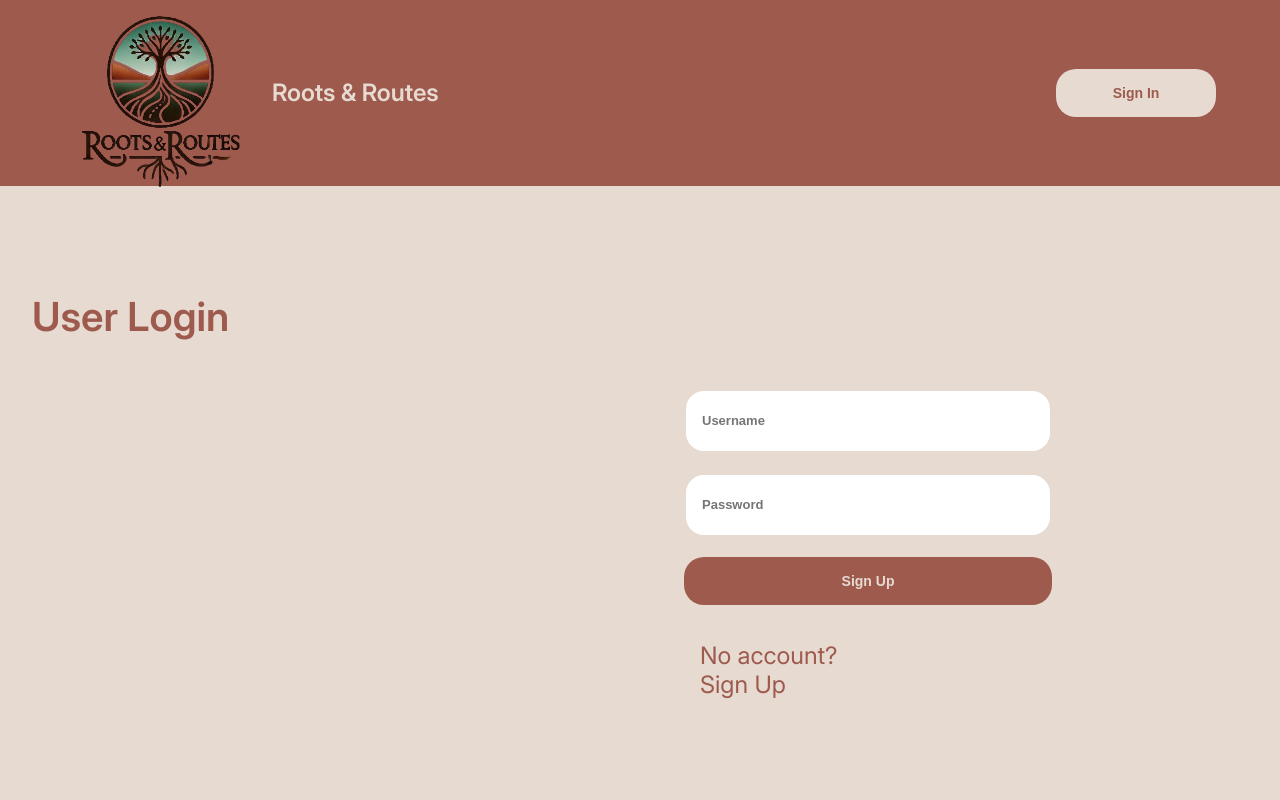
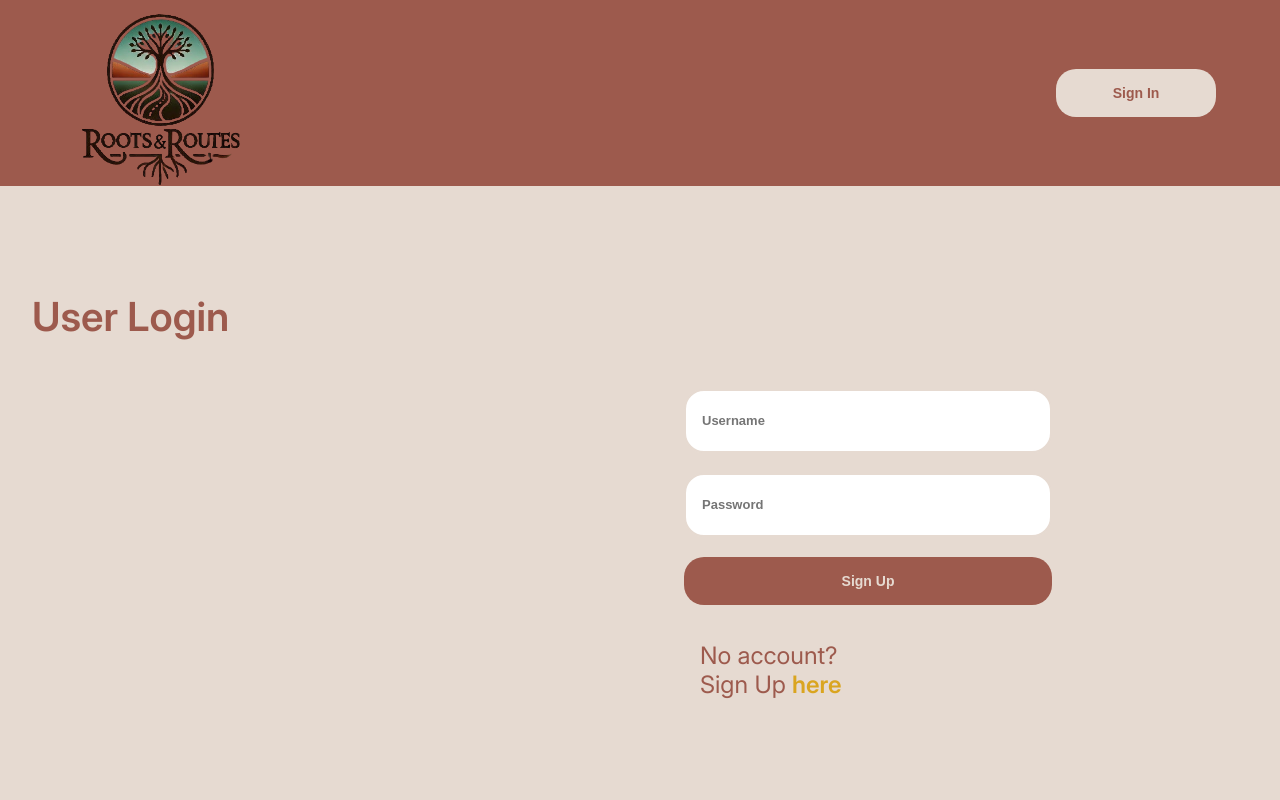
Before and after one commit to Adiam-Ahmed/roots-and-routes, a React (Create React App) app: page /login in a window 1280 px wide. Shown: the top 800 px of the page. Built offline with nearby package versions, Linux system fonts and the light colour scheme; no server answers.

Commit message:
fix bugs and connected buttons

```diff
--- a/src/components/Header/Header.jsx
+++ b/src/components/Header/Header.jsx
@@ -2,25 +2,35 @@ import React from 'react'
 import './Header.scss'
 import Logo from '../../assets/Logo.png'
 import CTAButton from "../UI/CTAButton/CTAButton";
+import { useNavigate,  Link } from "react-router-dom";
+
+
 
 
 const Header = () => {
+    const navigate = useNavigate();
+
+    const handleNavigate = (route) => {
+        navigate(route);
+    };
+
     return (
         <header className='header'>
             <section className='header__container'>
                 <section className='header__logo-container'>
-                    <img
-                        src={Logo}
-                        alt='root and routes logo'
-                        className='header__logo-img'
-                    />
-                    <h2 className='header__logo'>Roots & Routes</h2>
+                    <Link to='/'>
+                        <img
+                            src={Logo}
+                            alt='root and routes logo'
+                            className='header__logo-img'
+                        />
+                    </Link>
                 </section>
                 <CTAButton
-                    className= 'header-btn'
+                    className='header-btn'
                     text="Sign In"
                     type="header-btn"
-                // onClick={}
+                    onClick={() => handleNavigate("/login")}
                 />
 
             </section>
--- a/src/components/Hero/Hero.jsx
+++ b/src/components/Hero/Hero.jsx
@@ -2,8 +2,16 @@ import './Hero.scss'
 import HeroImg from '../../assets/HeroImg.png'
 import CTAButton from "../UI/CTAButton/CTAButton";
 import React from 'react'
+import { useNavigate} from "react-router-dom";
 
 const Hero = () => {
+
+    const navigate = useNavigate()
+
+    const handleNavigate = (route)=>{
+        navigate(route)
+    }
+
     return (
         <section className="hero">
             <div className="hero__content">
@@ -13,7 +21,7 @@ const Hero = () => {
                     className={`header`}
                     text="Get Started"
                     type="primary"
-                // onClick={}
+                    onClick={() => handleNavigate("/signup")}
                 />
                 <img
                     src={HeroImg}
--- a/src/components/SignIn/SignIn.jsx
+++ b/src/components/SignIn/SignIn.jsx
@@ -1,7 +1,7 @@
 import './SignIn.scss'
 import { useState } from 'react';
 import CTAButton from '../UI/CTAButton/CTAButton';
-// import { Link, useNavigate } from 'react-router-dom'
+import { Link, useNavigate } from 'react-router-dom'
 import axios from 'axios';
 const SERVER_URL = process.env.REACT_APP_SERVER_URL;
 
@@ -114,7 +114,7 @@ const Login = () => {
                             </div>
                         </form>
                         <section className=''>
-                            <p className='login__paragraph'>No account? <br />  Sign Up <span className=''></span> </p>
+                            <p className='login__paragraph'>No account? <br />  Sign Up <Link to='/signup'><span className='login-here'>here </span></Link></p>
                         </section>
                     </section>
                 </div>
--- a/src/components/SignUp/SignUp.jsx
+++ b/src/components/SignUp/SignUp.jsx
@@ -5,7 +5,7 @@ import { Formik, Form, Field, ErrorMessage } from 'formik';
 import CTAButton from '../UI/CTAButton/CTAButton';
 import { getData as getCountries } from 'country-list';
 import ISO6391 from 'iso-639-1';
-// import { Link, useNavigate } from 'react-router-dom';
+import { Link, useNavigate } from 'react-router-dom';
 import axios from 'axios';
 const SERVER_URL = process.env.REACT_APP_SERVER_URL;
 
@@ -156,11 +156,24 @@ const SignUp = () => {
                                     </div>
                                     <ErrorMessage name="email" component="div" className="error-message" /> {/* Error message for email */}
 
+
                                     {/* Country of Origin Field (react-select) */}
                                     <div className="signup__container">
                                         <Select
                                             options={countries}
                                             placeholder="Select your country of Intrest"
+                                            onChange={(option) => setFieldValue('country', option)}
+                                            classNamePrefix="react-select"
+                                            className={touched.country && fieldErrors.country ? 'signup__error-border' : 'signup__input'}
+                                        />
+                                        <ErrorMessage name="country" component="div" className="error-message" />
+                                    </div>
+
+                                    {/* Country of Origin Field (react-select) */}
+                                    <div className="signup__container">
+                                        <Select
+                                            options={countries}
+                                            placeholder="Select your another country of Intrest"
                                             onChange={(option) => setFieldValue('country', option)}
                                             classNamePrefix="react-select"
                                             className={touched.country && fieldErrors.country ? 'signup__error-border' : 'signup__input'}
@@ -179,6 +192,8 @@ const SignUp = () => {
                                         />
                                         <ErrorMessage name="language" component="div" className="error-message" />
                                     </div>
+
+                                    {/* Add here state and City and remove Language here  */}
 
                                     {/* Password Field */}
                                     <div className='signup__container'>
@@ -206,7 +221,7 @@ const SignUp = () => {
                                         <CTAButton className="register" text="Sign Up" type="register"  />
                                     </div>
                                     <div className='signup__container'>
-                                        <p className='login__paragraph'>Already have an Account? <br /> Login in <span className=''>here </span></p>
+                                        <p className='signin__paragraph'>Already have an Account? <br /> Login in <Link to='/login'><span className='login-here'>here </span></Link></p>
                                     </div>
 
                                 </section>
--- a/src/components/SignUp/SignUp.scss
+++ b/src/components/SignUp/SignUp.scss
@@ -94,8 +94,14 @@
     padding: 0 !important ;
 }
 
-.login__paragraph{
-    color: $secondary-color;
+.signin__paragraph{
+    color: $secondary-color
+}
+
+.login-here{
+    color: goldenrod;
+    font-size: 1.5rem;
+    font-weight: 600;
 }
 
 // input::placeholder {
```
